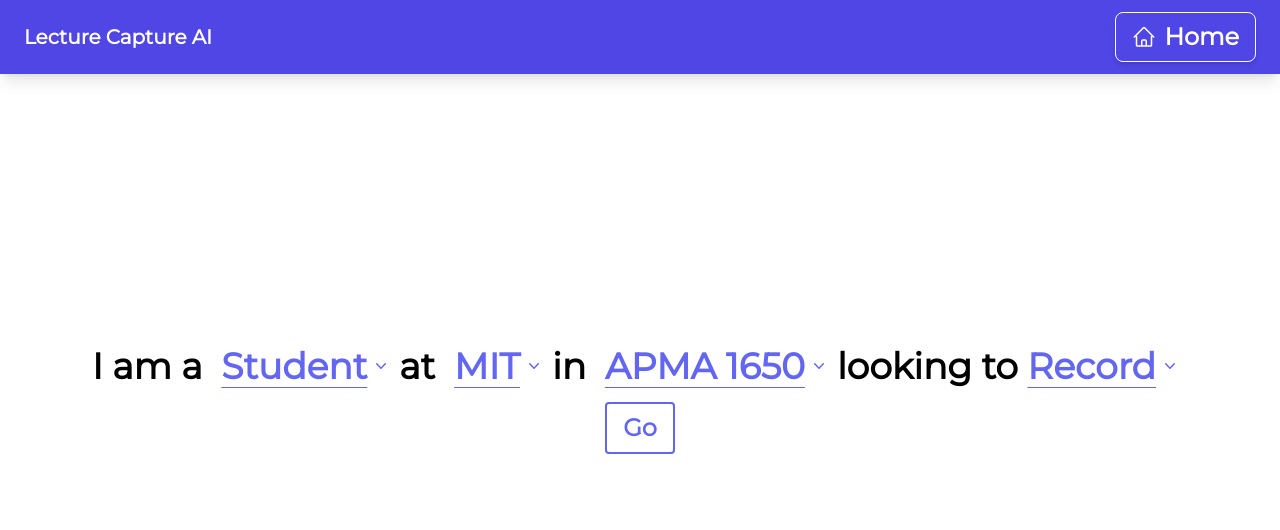
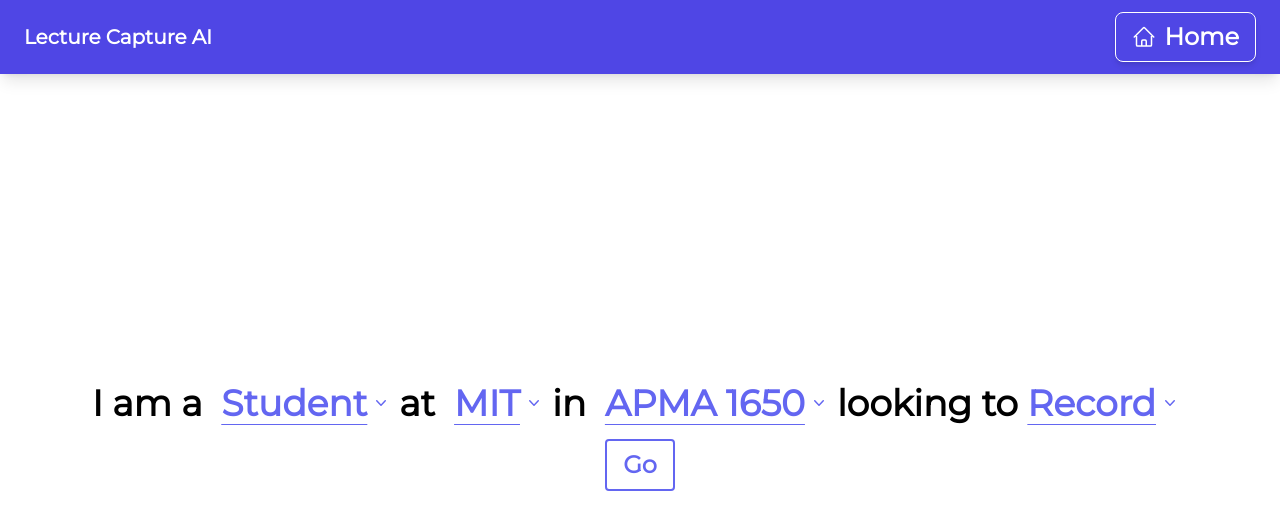
Before and after one commit to jahaskell53/hackharvard2022, a React (Vite) app in the folder hack-harvard/: page / in a window 1280 px wide. Shown: the top 530 px of the page. Built offline with nearby package versions, Linux system fonts and the light colour scheme.

Commit message:
feat: layout changes

```diff
--- a/hack-harvard/src/App.tsx
+++ b/hack-harvard/src/App.tsx
@@ -15,7 +15,7 @@ import Lecture from "./Lecture";
 function App() {
   const isHome = window.location.pathname === "/";
   return (
-    <div className="App">
+    <div className="App flex flex-col h-screen w-screen">
       <Navbar />
       <Routes>
         <Route path="/" element={<HomePage />} />
--- a/hack-harvard/src/HomePage.tsx
+++ b/hack-harvard/src/HomePage.tsx
@@ -46,7 +46,7 @@ function changeSel(name: string, selection: string) {
   }
 
   return (
-    <div className="w-screen absolute justify-center flex items-center text-center top-1/2 -translate-y-1/2 font-bold">
+    <div className="w-screen h-full justify-center flex items-center text-center font-bold bg-white">
       <form>
         <div className="text-4xl text-bold mb-4">
           I am a &nbsp;
```
